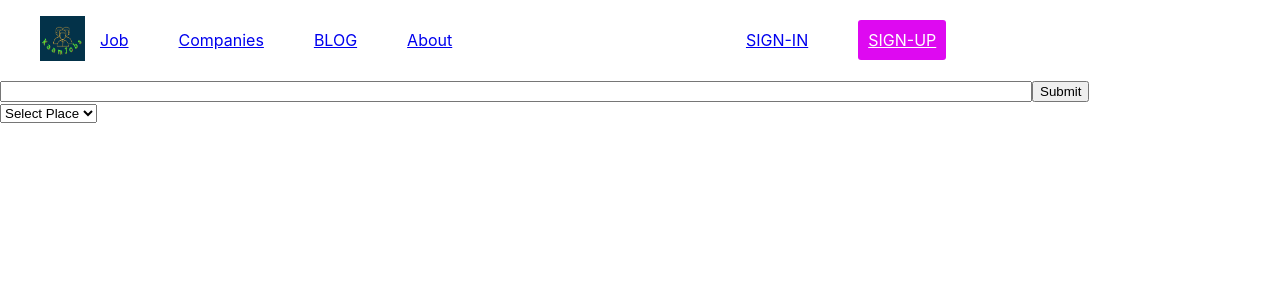
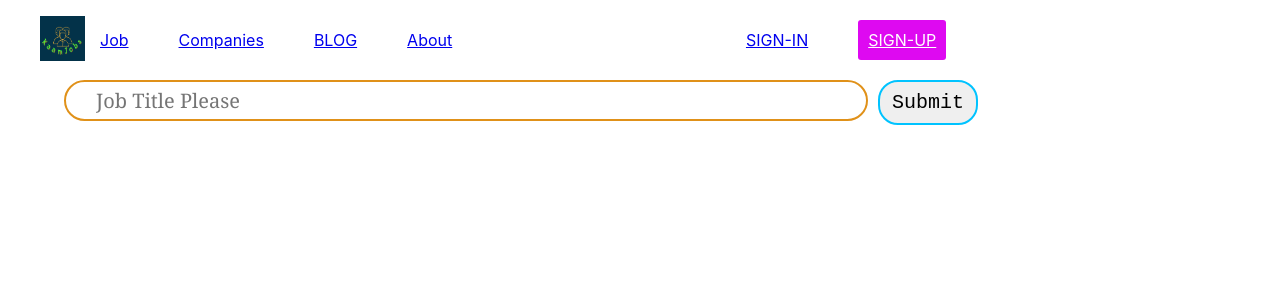
Before and after one commit to bijeaylimbu/JobPortal, a React (Create React App) app: page / in a window 1280 px wide. Shown: the top 300 px of the page. Built offline with nearby package versions, Linux system fonts and the light colour scheme.

Commit message:
Modification in Search

```diff
--- a/src/Page/Home/Home.js
+++ b/src/Page/Home/Home.js
@@ -1,4 +1,5 @@
 import React, { Component } from 'react';
+import AllJobsList from '../../Widget/AllJobsList/AllJobsList';
 import Header from "../../Widget/Header/Header";
 import Search from '../../Widget/Search/Search';
 class Home extends Component{
@@ -12,6 +13,9 @@ class Home extends Component{
 <>
 <Header/>
 <Search/>
+
+<AllJobsList/>
+
 </>
 
 
--- /dev/null
+++ b/src/Widget/AllJobsList/AllJobsList.js
@@ -0,0 +1,20 @@
+import react, { Component } from 'react';
+import "../AllJobsList/AllJobsList.css"
+class AllJobsList extends Component{
+
+
+    render(){
+
+
+        return (
+
+
+            <>
+
+
+
+            </>
+        );
+    }
+}
+export default AllJobsList;
--- a/src/Widget/Search/Search.css
+++ b/src/Widget/Search/Search.css
@@ -1,8 +1,83 @@
 .search_result_div{
+height: 40px;
 
-    border: 2px solid black;
+    width: 40%;
+    margin-left: 7%;
+    border-radius: 25px;
+    border: 2px solid rgb(10, 200, 206);
+    text-align: center;
+    margin-top: 10px;
+    font-family: 'Courier New', Courier, monospace;
+    padding-top: 10px;
+    padding-bottom: 10px;
+
+   display: block;
 }
 
+
+.search_result_div:hover{
+
+    background-color: brown;
+    width: 50%;
+}
 .search_input{
-    width: 80%;
+    width: 60%;
+    height: 35px;
+    margin-left: 5%;
+    outline: 0;
+    border: 2px solid rgb(224, 145, 25);
+    border-radius:25px;
+    font-size: 20px;
+    font-family:Georgia, 'Times New Roman', Times, serif;
+    padding-left: 30px;
+
+    color: rgb(30, 10, 85);
+
 }
+
+.search_button{
+
+    width: 100px;
+    height: 45px;
+    border: 2px solid rgb(0, 195, 255);
+    border-radius: 20px;
+    margin-left: 10px;
+    font-family: 'Courier New', Courier, monospace;
+    font-size: 20px;
+    animation: fade-in-keyframes 1s;
+}
+@keyframes fade-in-keyframes {
+    from {opacity: 0}
+    to {opacity: 1}
+  }
+
+.search_button:hover{
+
+    background-color: brown;
+
+
+    opacity: 3;
+
+}
+
+.search_link{
+
+    color: rgb(6, 8, 6);
+}
+
+.result_of_search_main{
+
+    width: 100%;
+}
+
+.result_of_search_main_part1{
+
+    width: 50%;
+    float: left;
+}
+
+.result_of_search_main_part2{
+
+    width: 40%;
+    float: left;
+}
--- a/src/Widget/Search/Search.js
+++ b/src/Widget/Search/Search.js
@@ -16,7 +16,8 @@ constructor(props){
         result_category:[],
         default_value:"",
         error:null,
-        isLoaded:false
+        isLoaded:false,
+        fade:false
 
     };
 
@@ -122,7 +123,7 @@ console.log(this.state.place)
 
     render(){
 
-
+        const {fade}=this.state;
 const {error}=this.state;
 if(error){
 
@@ -134,9 +135,19 @@ else{
             <>
 
 
-    <input type="text" className='search_input' value={this.state.job_title} onChange={this.jobChange}  />
+    <input type="text"
+     className='search_input'
+      value={this.state.job_title}
+       onChange={this.jobChange}
+       placeholder="Job Title Please"
+       />
 
-    <button onClick={()=> this.MergeFunction()} > Submit</button>
+    <button onClick={()=> this.search()}
+      className='search_button'
+      onAnimationEnd={()=> this.setState({fade:false})}
+
+
+      > Submit</button>
 <div>
 
 
@@ -147,26 +158,42 @@ else{
 {
 //search in words
 }
-{this.state.result_job_position.map(data=><div className="search_result_div">
+{this.state.result_job_position.map(data=>
+<div className="search_result_div">
 
 < Link to={{
 pathname: "/search_detail",
 state:{id:data.id}
 
+}}
+style={{ textDecoration: 'none' }}
+className='search_link'
+>
 
-}}>
-{data.id}
-    {data.job_category}
-    <br/>
-    {data.position}
+
+    <div className='result_of_search_main'>
+<div className="result_of_search_main_part1">
+   {data.position}
+<br/>
+{data.company_name}
+
+</div>
+<div className="result_of_search_main_part2">
+{data.location}
+<br/>
+Posted on:{data.post_date}
+</div>
+  </div>
 </ Link>
-     </div>)}
+     </div>
+
+     )}
 
 {
     //Select Place
 }
 
-     <select value={this.state.place}
+     {/* <select value={this.state.place}
  onChange={this.placeChange}
  defaultValue={this.state.default_value}>
 
@@ -191,11 +218,11 @@ state:{id:data.id}
     <option value="Jitpursimara">Jitpursimara</option>
     <option value="Other">Other</option>
 
-  </select>
+  </select>   */}
 </div>
 </div>
 
-{this.state.result_place.map(data=><div className="search_result_div">
+{/* {this.state.result_place.map(data=><div className="search_result_div">
 
 
 {data.id}
@@ -203,7 +230,7 @@ state:{id:data.id}
     <br/>
     {data.position}
 
-     </div>)}
+     </div>)} */}
 
 </>
 
```
Also changed, not shown: src/Widget/AllJobsList/AllJobsList.css (added).
